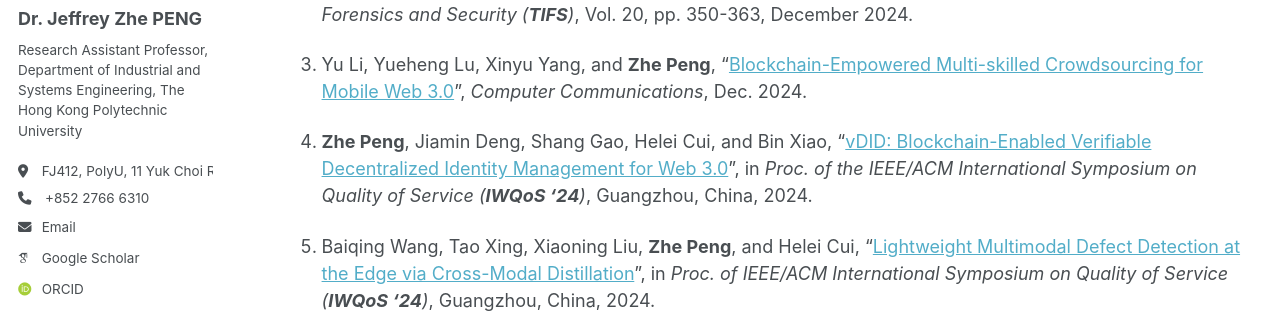
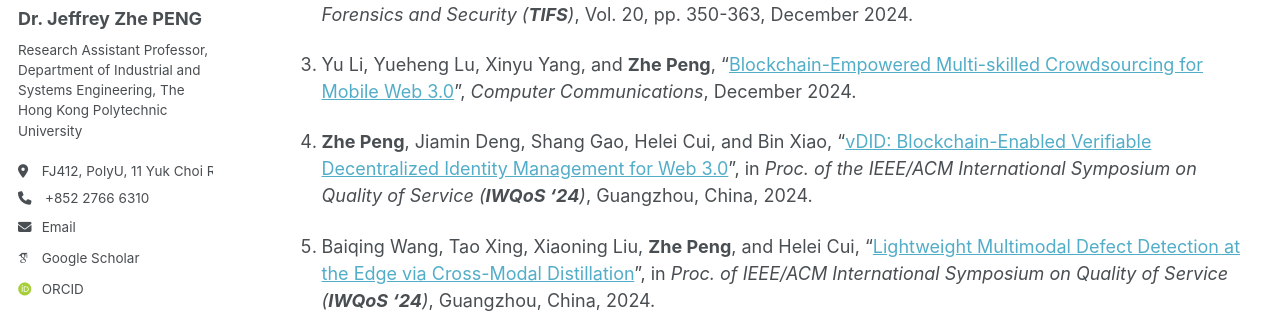
Before and after one commit to PENG-Zhe/peng-zhe.github.io, a Jekyll site: the page built from _pages/publications.md, in a window 1280 px wide and 900 px high. Shown: the part 283-596 px from the top of the window. Built offline with Jekyll 4.4.1, drawn with Linux system fonts in a browser that asks for light colours; some web fonts are replaced.

Commit message:
Update publications.md

```diff
--- a/_pages/publications.md
+++ b/_pages/publications.md
@@ -8,7 +8,7 @@ layout: archive
 
 1. Chenhao Lin, Xiang Ji, Yulong Yang, Qian Li, Zhengyu Zhao, **Zhe Peng**, Run Wang, Liming Fang, and Chao Shen, "[Hard Adversarial Example Mining for Improving Robust Fairness](https://ieeexplore.ieee.org/document/10795188)", _IEEE Transactions on Information Forensics and Security (**TIFS**)_, Vol. 20, pp. 350-363, December 2024.
 
-1. Yu Li, Yueheng Lu, Xinyu Yang, and **Zhe Peng**, "[Blockchain-Empowered Multi-skilled Crowdsourcing for Mobile Web 3.0](https://doi.org/10.1016/j.comcom.2024.108037)", _Computer Communications_, Dec. 2024.
+1. Yu Li, Yueheng Lu, Xinyu Yang, and **Zhe Peng**, "[Blockchain-Empowered Multi-skilled Crowdsourcing for Mobile Web 3.0](https://doi.org/10.1016/j.comcom.2024.108037)", _Computer Communications_, December 2024.
 
 1. **Zhe Peng**, Jiamin Deng, Shang Gao, Helei Cui, and Bin Xiao, "[vDID: Blockchain-Enabled Verifiable Decentralized Identity Management for Web 3.0](https://ieeexplore.ieee.org/abstract/document/10682610)", in _Proc. of the IEEE/ACM International Symposium on Quality of Service (**IWQoS '24**)_, Guangzhou, China, 2024.
 
```
